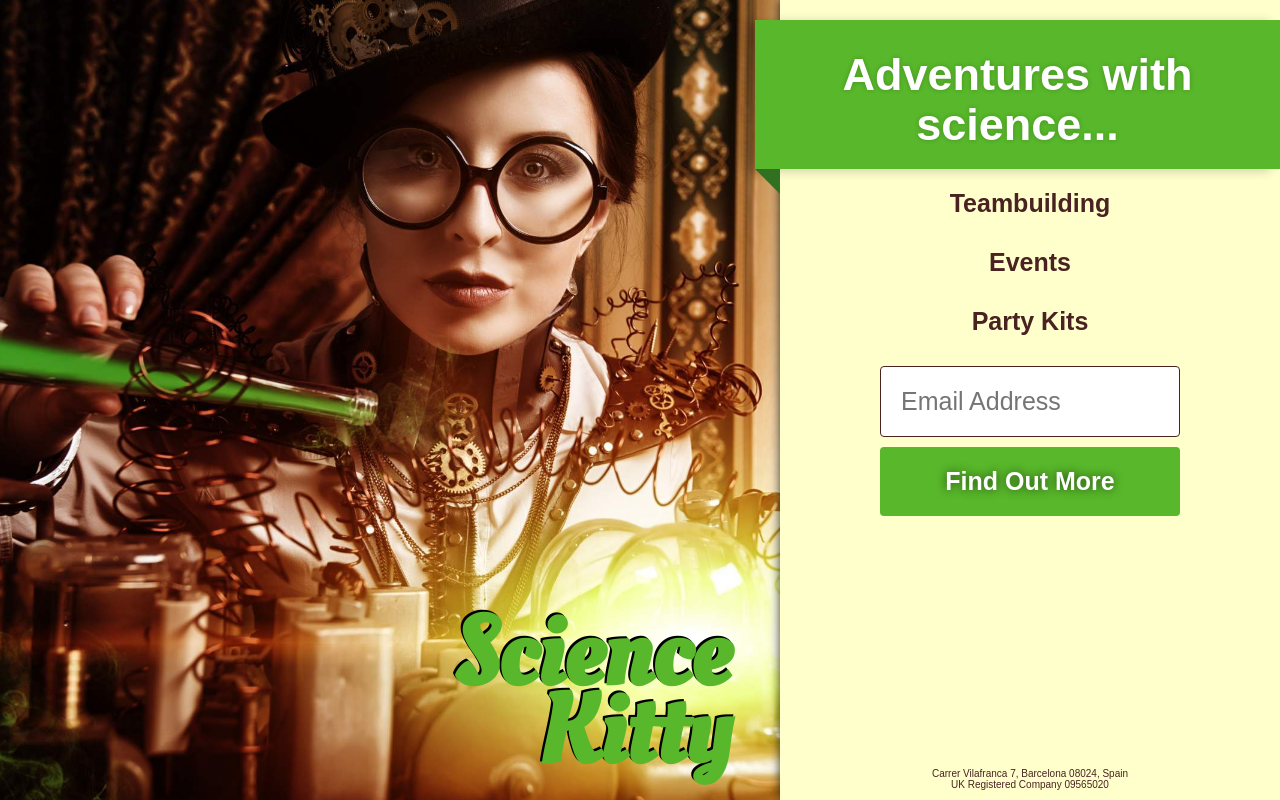
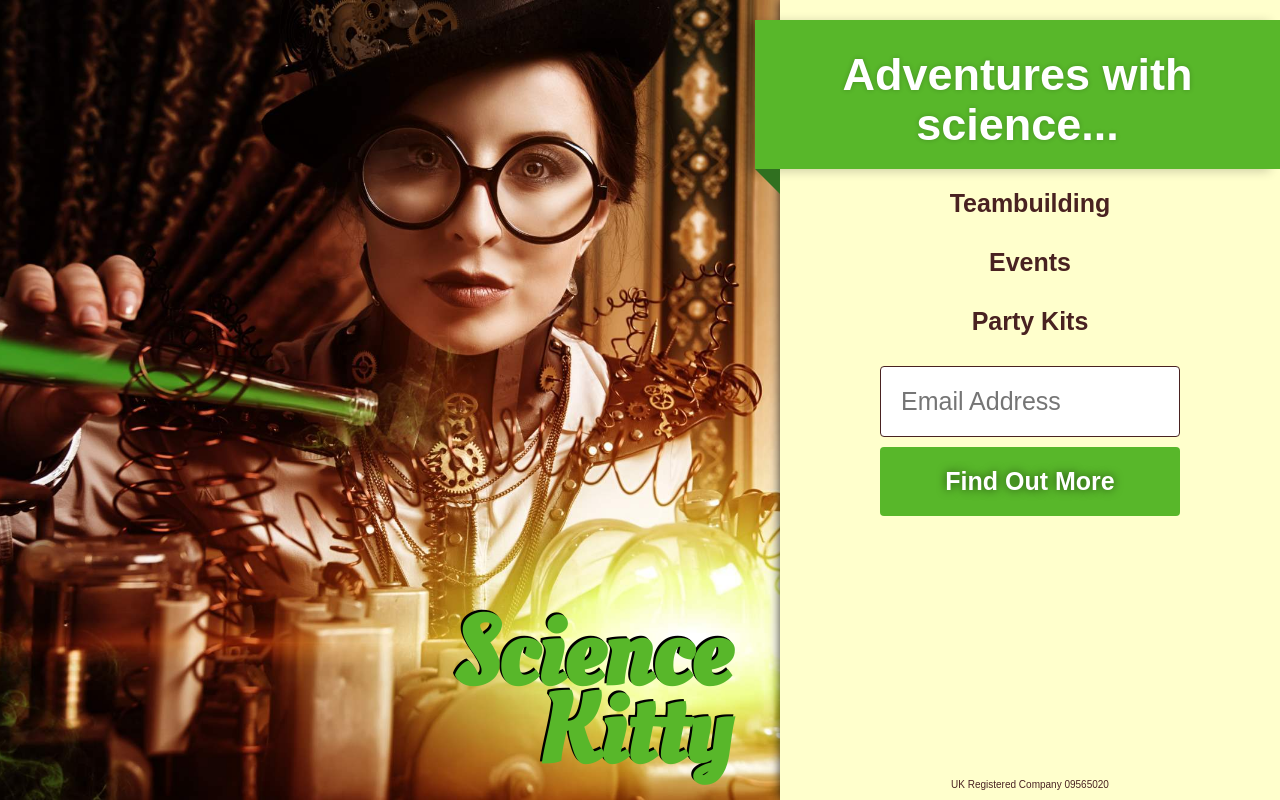
Before and after one commit to rachcruickshank/sciencekitty-website, a plain HTML site: page index.html in a window 1280 px wide. Drawn offline with Linux system fonts and the light colour scheme; a web font is replaced by a local one.

Commit message:
Remove address

```diff
--- a/index.html
+++ b/index.html
@@ -42,8 +42,7 @@
   </div>
 
 <div class="company-legal"
-  <p> Carrer Vilafranca 7, Barcelona 08024, Spain </br>
-    UK Registered Company 09565020  </p>
+  <p> UK Registered Company 09565020  </p>
 </div>
 
 </main>
```
Also changed, not shown: images/woman-banner full size.jpg (added).
